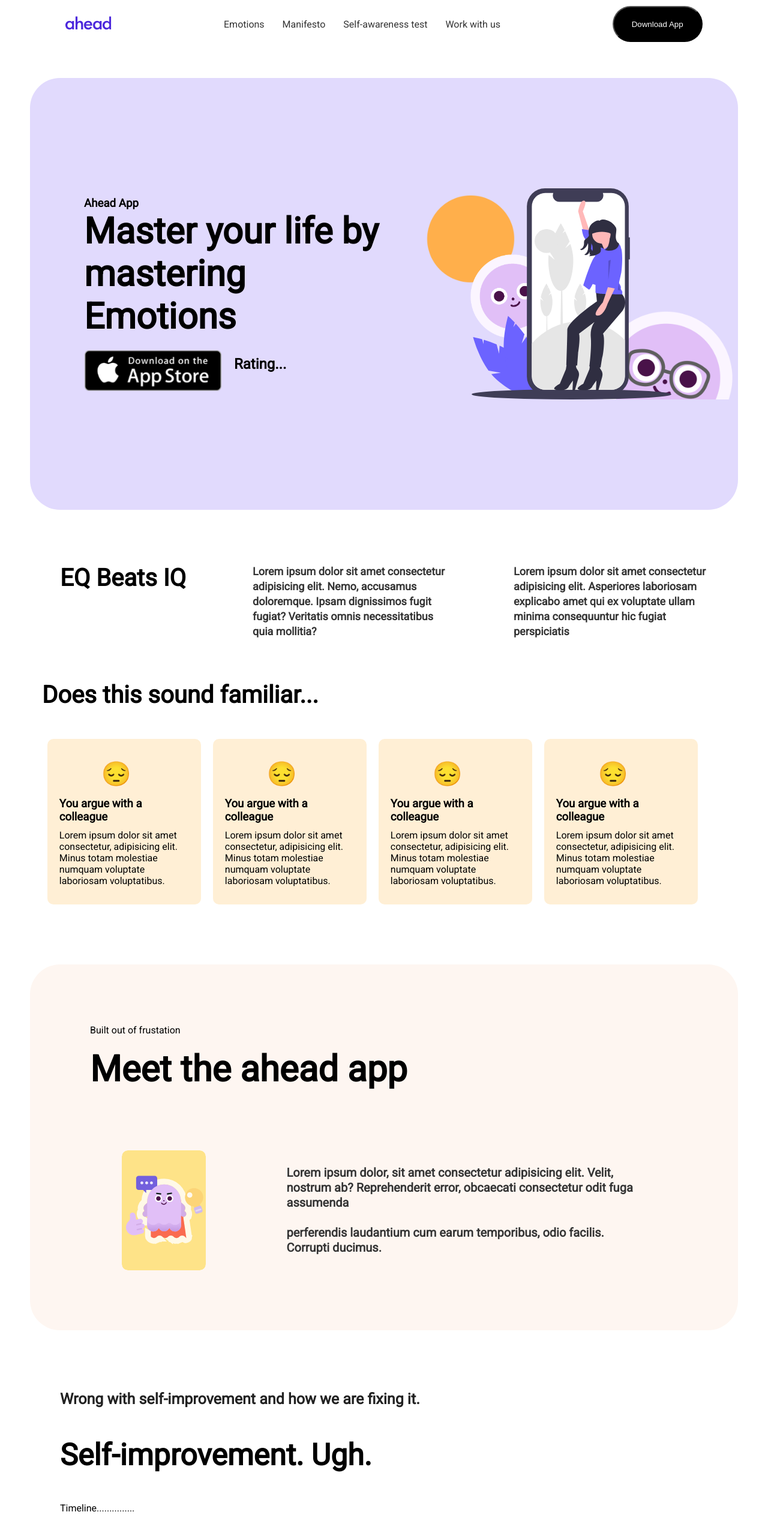
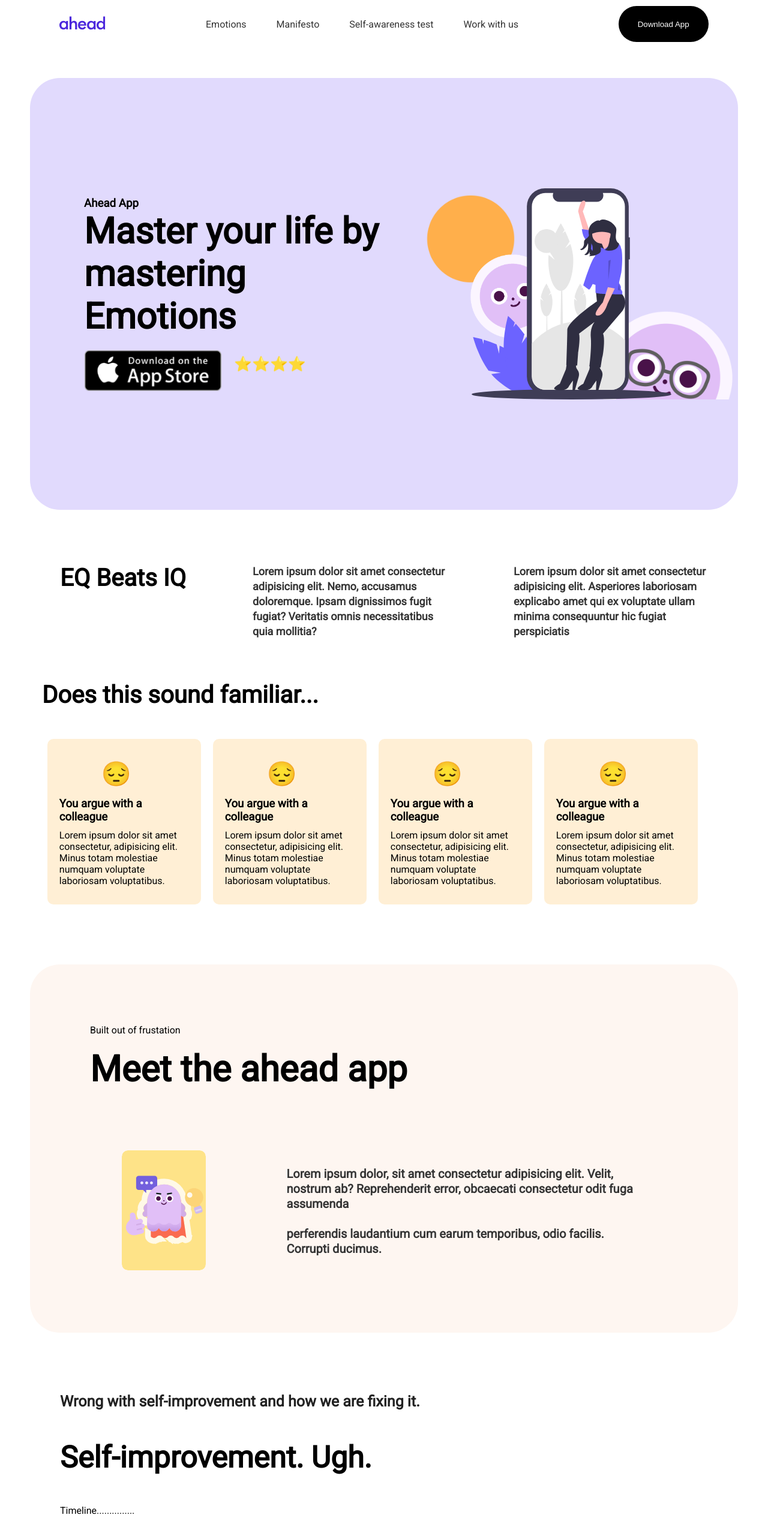
Before and after one commit to SidharthBhasin21/ahead, a React app: page / in a window 1280 px wide. Shown: the top 2566 px of the page at 60% size. Built offline with nearby package versions, Linux system fonts and the light colour scheme; the HTML template or start-up script is replaced by a standard one.

Commit message:
Animations done for the motivation compoment

```diff
--- a/package.json
+++ b/package.json
@@ -10,8 +10,10 @@
     "preview": "vite preview"
   },
   "dependencies": {
+    "framer-motion": "^10.16.4",
     "react": "^18.2.0",
-    "react-dom": "^18.2.0"
+    "react-dom": "^18.2.0",
+    "react-intersection-observer": "^9.5.2"
   },
   "devDependencies": {
     "@types/react": "^18.2.15",
--- a/src/components/Button.jsx
+++ b/src/components/Button.jsx
@@ -1,7 +1,16 @@
+import { motion } from "framer-motion";
 import React from "react";
 
 const Button = ({ text }) => {
-  return <button className="black-btn">{text}</button>;
+  return (
+    <motion.div
+      initial={{ opacity: 0, scale: 0.5 }}
+      animate={{ opacity: 1, scale: 1 }}
+      transition={{ duration: 0.5 }}
+    >
+      <button className="black-btn">{text}</button>
+    </motion.div>
+  );
 };
 
 export default Button;
--- a/src/components/Cards.jsx
+++ b/src/components/Cards.jsx
@@ -1,10 +1,40 @@
-import React from "react";
+import React, { useEffect } from "react";
 import Card from "./Card";
+import { motion, useAnimation } from "framer-motion";
+import { useInView } from "react-intersection-observer";
 
 const Cards = () => {
+  const animationVariants = {
+    hidden: { opacity: 0, scale: 0.1, x: -1000 },
+    visible: {
+      opacity: 1,
+      scale: 1,
+      x: 0,
+      transition: { duration: 0.5, delay: 0.4 },
+    },
+  };
+
+  const [ref, inView] = useInView({
+    triggerOnce: true,
+  });
+  const controls = useAnimation();
+
+  useEffect(() => {
+    if (inView) {
+      controls.start("visible");
+    } else {
+      controls.start("hidden");
+    }
+  }, [controls, inView]);
   return (
-    <div className="cards-container">
-      <h2>Does this sound familiar...</h2>
+    <div className="cards-container" ref={ref}>
+      <motion.div
+        initial="hidden"
+        animate={controls}
+        variants={animationVariants}
+      >
+        <h2>Does this sound familiar...</h2>
+      </motion.div>
       <div className="cards-scroll">
         <Card />
         <Card />
--- a/src/components/HeroSection.jsx
+++ b/src/components/HeroSection.jsx
@@ -1,6 +1,7 @@
 import React from "react";
 import hero_img from "../assets/hero-img.svg";
 import download_img from "../assets/download-app.svg";
+import { motion } from "framer-motion";
 
 const HeroSection = () => {
   return (
@@ -11,12 +12,26 @@
           <h1>Master your life by mastering Emotions</h1>
           <div className="rating-container">
             <img src={download_img} alt="download Ahead app" />
-            <h2>Rating...</h2>
+            <h2>⭐⭐⭐⭐</h2>
           </div>
         </div>
-        <div className="phone-img">
+        <motion.div
+          className="phone-img"
+          initial={{ opacity: 0, scale: 0.5 }}
+          animate={{ opacity: 1, scale: 1 }}
+          transition={{
+            duration: 0.3,
+            ease: [0, 0.71, 0.2, 1.01],
+            scale: {
+              type: "spring",
+              damping: 10,
+              stiffness: 100,
+              restDelta: 0.001,
+            },
+          }}
+        >
           <img src={hero_img} alt="hero-image" />
-        </div>
+        </motion.div>
       </div>
     </div>
   );
--- a/src/components/Motivation.jsx
+++ b/src/components/Motivation.jsx
@@ -1,19 +1,60 @@
-import React from "react";
+import React, { useEffect } from "react";
 import img1 from "../assets/img1.svg";
+import { motion, useAnimation } from "framer-motion";
+import { useInView } from "react-intersection-observer";
 
 const Motivation = () => {
+  const animationHeader = {
+    hidden: { opacity: 0, y: -100 },
+    visible: { opacity: 1, y: 0, transition: { duration: 1, delay: 0.5 } },
+  };
+  const animationImg = {
+    hidden: { opacity: 0, x: -100 },
+    visible: { opacity: 1, x: 0, transition: { duration: 1, delay: 0.5 } },
+  };
+  const animationText = {
+    hidden: { opacity: 0, x: 100 },
+    visible: { opacity: 1, x: 0, transition: { duration: 1, delay: 0.5 } },
+  };
+
+  const [ref, inView] = useInView({
+    triggerOnce: true,
+  });
+  const controls = useAnimation();
+
+  useEffect(() => {
+    if (inView) {
+      controls.start("visible");
+    } else {
+      controls.start("hidden");
+    }
+  }, [controls, inView]);
   return (
-    <div className="motivation-container">
+    <div className="motivation-container" ref={ref}>
+      <motion.div
+        initial="hidden"
+        animate={controls}
+        variants={animationHeader}
+      >
         <p>Built out of frustation</p>
         <h1>Meet the ahead app</h1>
+      </motion.div>
       <div className="motivation-text-container">
+        <motion.div initial="hidden" animate={controls} variants={animationImg}>
           <img src={img1} alt="dummyimage" />
+        </motion.div>
+        <motion.div
+          initial="hidden"
+          animate={controls}
+          variants={animationText}
+        >
           <p>
             Lorem ipsum dolor, sit amet consectetur adipisicing elit. Velit,
             nostrum ab? Reprehenderit error, obcaecati consectetur odit fuga
             assumenda <br /> <br /> perferendis laudantium cum earum temporibus,
             odio facilis. Corrupti ducimus.
           </p>
+        </motion.div>
       </div>
     </div>
   );
--- a/src/components/NavBar.jsx
+++ b/src/components/NavBar.jsx
@@ -1,31 +1,57 @@
 import React from "react";
 import logo from "../assets/logo.svg";
-
+import { motion } from "framer-motion";
 import Button from "./Button";
 
 const NavBar = () => {
   return (
     <nav className="navbar">
-      <div className="logo">
+      <motion.div
+        className="logo"
+        initial={{ opacity: 0, scale: 0.5 }}
+        animate={{ opacity: 1, scale: 1 }}
+        transition={{ duration: 0.5 }}
+      >
         <img src={logo} alt="Logo" />
-      </div>
+      </motion.div>
 
-      <div className="navlist-container">
+      <motion.div
+        className="navlist-container"
+        initial={{ opacity: 0, scale: 0.5 }}
+        animate={{ opacity: 1, scale: 1 }}
+        transition={{ duration: 0.5 }}
+      >
         <ul>
-          <li className="nav-links">
+          <motion.li
+            className="nav-links"
+            whileHover={{ scale: 1.2 }}
+            whileTap={{ scale: 0.8 }}
+          >
             <a href="#">Emotions</a>
-          </li>
-          <li className="nav-links">
+          </motion.li>
+          <motion.li
+            className="nav-links"
+            whileHover={{ scale: 1.2 }}
+            whileTap={{ scale: 0.8 }}
+          >
             <a href="#">Manifesto</a>
-          </li>
-          <li className="nav-links">
+          </motion.li>
+          <motion.li
+            className="nav-links"
+            whileHover={{ scale: 1.2 }}
+            whileTap={{ scale: 0.8 }}
+          >
             <a href="#">Self-awareness test</a>
-          </li>
-          <li className="nav-links">
+          </motion.li>
+          <motion.li
+            className="nav-links"
+            whileHover={{ scale: 1.2 }}
+            whileTap={{ scale: 0.8 }}
+          >
             <a href="#">Work with us</a>
-          </li>
+          </motion.li>
         </ul>
-      </div>
+      </motion.div>
 
       <div className="download-btn">
         <Button text="Download App" />
--- a/src/index.css
+++ b/src/index.css
@@ -40,6 +40,7 @@
   cursor: pointer;
   height: 60px;
   width: 150px;
+  border: 0px;
   /* border-top-left-radius: 45%;
   border-bottom-left-radius: 45%; */
 }
@@ -49,7 +50,7 @@
   width: 100%;
   display: flex;
   list-style-type: none;
-  gap: 30px;
+  gap: 50px;
 }
 .nav-links a {
   color: #343434;
```
Also changed, not shown: 1 other file (tests, documents, lock files or other folders). Lines whose indentation alone changed are shown as unchanged.
